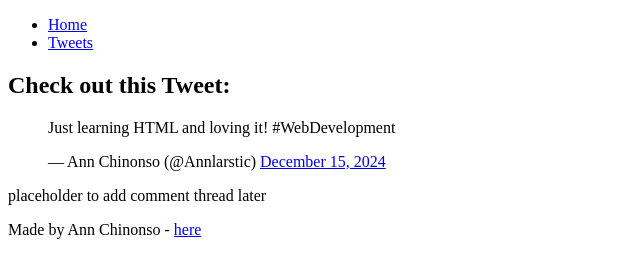
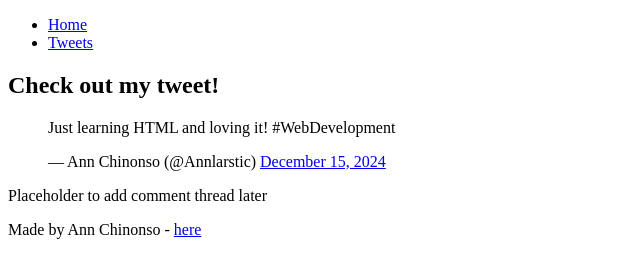
Before and after one commit to Annlarstic/My_First_Portfolio, a plain HTML site: page html_basic/tweets.html in a window 1280 px wide. Shown: the full height of the page, 0-640 px from the left. Drawn offline with Linux system fonts and the light colour scheme.

Commit message:
Updated structure for tweets.html

```diff
--- a/html_basic/tweets.html
+++ b/html_basic/tweets.html
@@ -6,7 +6,6 @@
     <title>My Tweets</title>
 </head>
 <body>
-    <!-- Header with Navigation Links -->
     <header>
         <ul>
             <li><a href="index.html">Home</a></li>
@@ -14,11 +13,10 @@
         </ul>
     </header>
 
-    <!-- Main Content -->
     <main>
         <article>
-            <h1>Check out this Tweet:</h1>
-            <!-- Embedded Tweet -->
+            <h2>Check out my tweet!</h2>
+            <!-- Example of an embedded tweet -->
             <blockquote class="twitter-tweet">
                 <p lang="en" dir="ltr">Just learning HTML and loving it! #WebDevelopment</p>
                 &mdash; Ann Chinonso (@Annlarstic) <a href="https://twitter.com/Annlarstic/status/1234567890">December 15, 2024</a>
@@ -27,11 +25,10 @@
         </article>
 
         <aside>
-            <p>placeholder to add comment thread later</p>
+            <p>Placeholder to add comment thread later</p>
         </aside>
     </main>
 
-    <!-- Footer -->
     <footer>
         <p>Made by Ann Chinonso - <a href="https://www.example.com" target="_blank">here</a></p>
     </footer>
```
